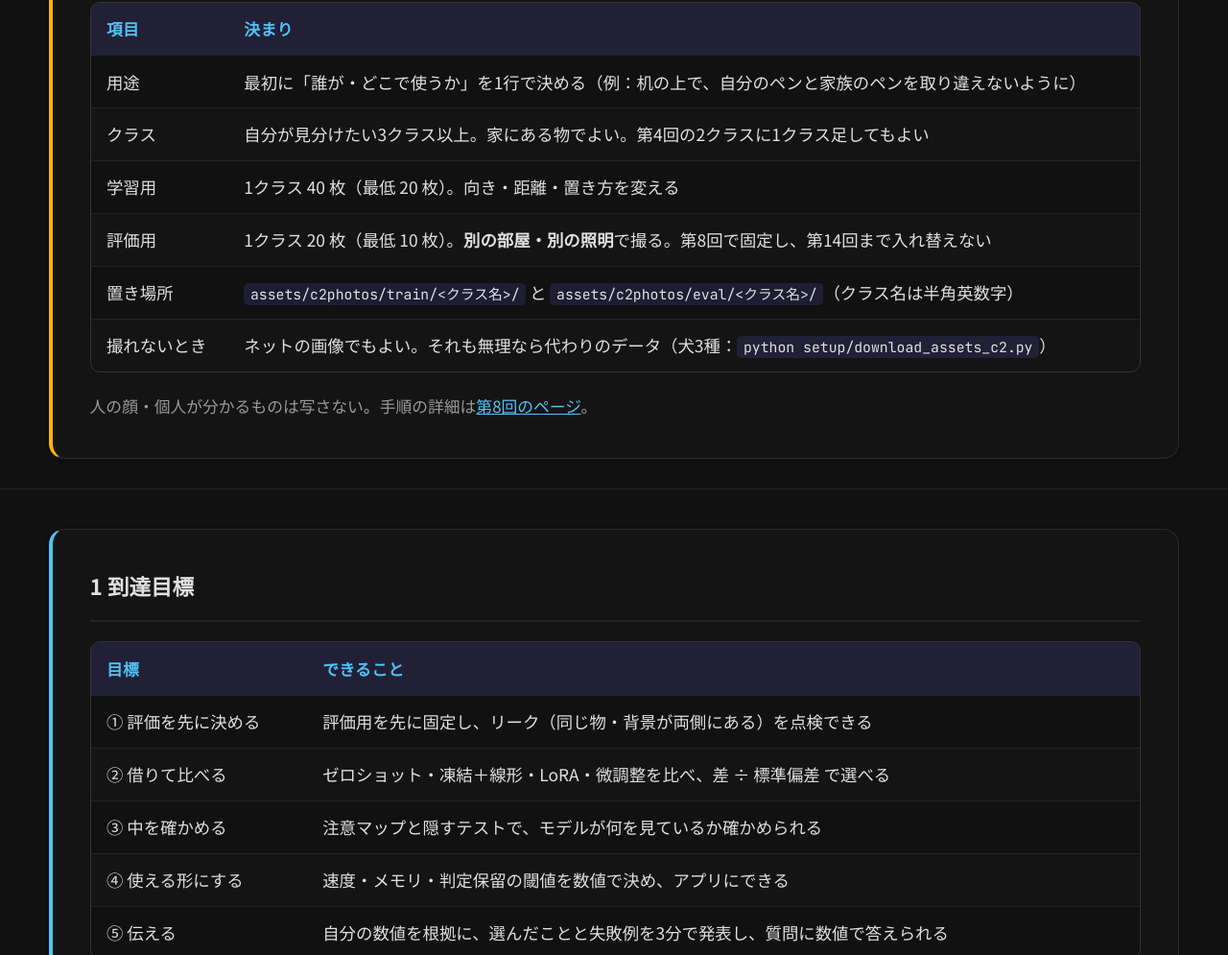
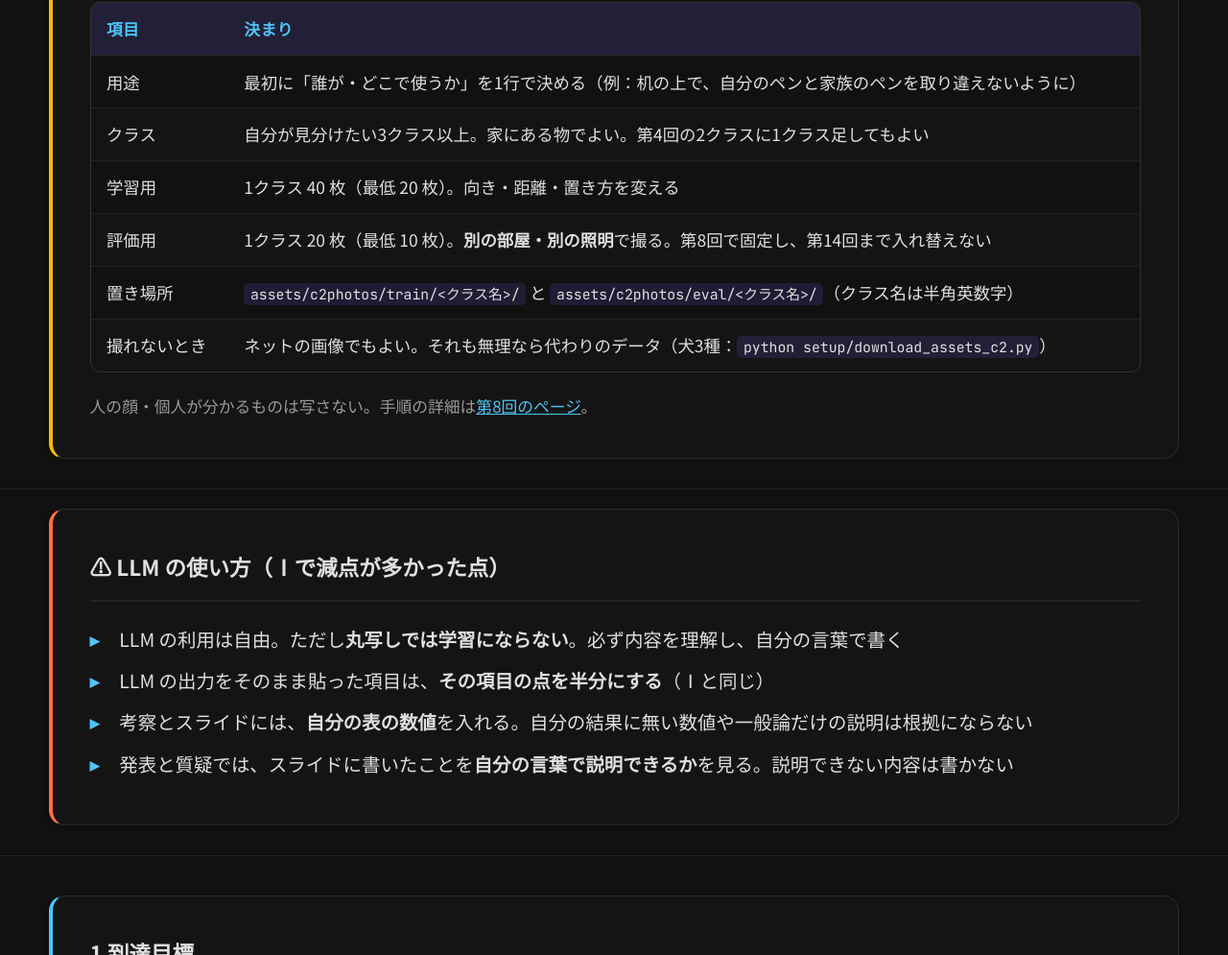
Before and after one commit to RNMUDS/2026AI_TD2, a plain HTML site: page index.html in a window 1280 px wide. Shown: the part 1805-2800 px from the top of the page at 96% size. Drawn offline with Linux system fonts and the light colour scheme.

Commit message:
docs: 概要ページに LLM の使い方（丸写しの減点・自分の言葉で説明）を追加
Co-Authored-By: Claude Opus 5.5 <noreply@anthropic.com>

```diff
--- a/index.html
+++ b/index.html
@@ -475,6 +475,7 @@ a.sub-item:hover {
 <nav class="section-nav"><div style="display:flex;align-items:center;gap:0.1rem;margin-right:0.8rem;border-right:1px solid #333;padding-right:0.8rem"><span style="color:#666;font-size:0.5rem;white-space:nowrap">回:</span><a style="color:#999;font-size:0.6rem;padding:0.2rem 0.5rem" href="aitd2_week_8.html">8</a> <a style="color:#4FC3F7;background:rgba(79,195,247,0.15);font-size:0.6rem;padding:0.2rem 0.5rem;border-radius:4px" href="index.html">全体</a> <a style="color:#666;font-size:0.6rem;padding:0.2rem 0.5rem" href="https://rnmuds.github.io/2026AI_TD/">Ⅰ</a></div>
   <a href="#sec-diff">Ⅰとの違い</a>
   <a href="#sec-photo">写真の準備</a>
+  <a href="#sec-llm">LLM の使い方</a>
   <a href="#sec-goal">到達目標</a>
   <a href="#sec-plan">授業計画・資料</a>
   <a href="#sec-rule">進め方とルール</a>
@@ -538,6 +539,20 @@ a.sub-item:hover {
   </div>
 </section>
 
+<section id="sec-llm" style="padding-top:1rem;padding-bottom:0">
+  <div class="container">
+    <div class="card" style="border-left:4px solid #FF7043">
+      <div class="card-header"><h3>⚠ LLM の使い方（Ⅰで減点が多かった点）</h3></div>
+      <ul class="point-list" style="font-size:0.85rem">
+        <li>LLM の利用は自由。ただし<strong>丸写しでは学習にならない</strong>。必ず内容を理解し、自分の言葉で書く</li>
+        <li>LLM の出力をそのまま貼った項目は、<strong>その項目の点を半分にする</strong>（Ⅰと同じ）</li>
+        <li>考察とスライドには、<strong>自分の表の数値</strong>を入れる。自分の結果に無い数値や一般論だけの説明は根拠にならない</li>
+        <li>発表と質疑では、スライドに書いたことを<strong>自分の言葉で説明できるか</strong>を見る。説明できない内容は書かない</li>
+      </ul>
+    </div>
+  </div>
+</section>
+
 <section id="sec-goal" style="padding-top:2rem;padding-bottom:0">
   <div class="container">
     <div class="card standard">
@@ -582,7 +597,7 @@ a.sub-item:hover {
         <li>提出と評価は <a href="https://musashino-u.myopenlms.net/course/view.php?id=7915" target="_blank" rel="noopener" style="color:#4FC3F7">Open-LMS のⅡのコース</a>（Ⅰとは別）。成績は課題提出 100%。スライドと発表（聞き手の評価・質問への答えを含む）が中心。ノートブックと CSV はスライドの数値の裏付けとして照らし合わせる</li>
         <li>評価用の写真は第8回で固定し、第14回まで入れ替えない</li>
         <li>差 ÷ 標準偏差 の標準偏差に、写真の選び方のぶれ（ブートストラップ）を入れる。第9回からは写真とシードを同時に選び直して1つにまとめる</li>
-        <li>LLM の利用は自由。ただし自分で読み、測って確かめる。考察には自分の数値を入れる</li>
+        <li>LLM の利用は自由。ただし自分で読み、測って確かめる（<a href="#sec-llm" style="color:#4FC3F7">LLM の使い方</a>）</li>
       </ul>
     </div>
   </div>
```
Also changed, not shown: 1 other file.
